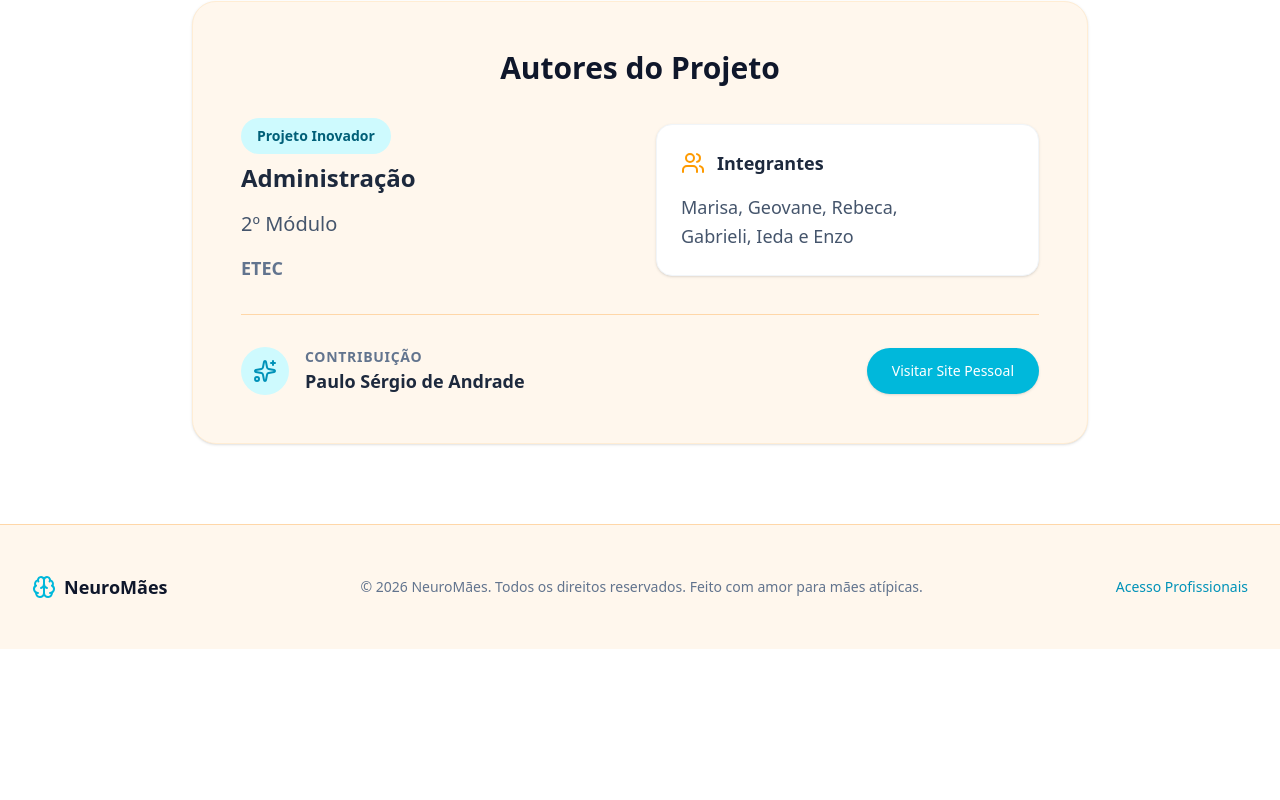
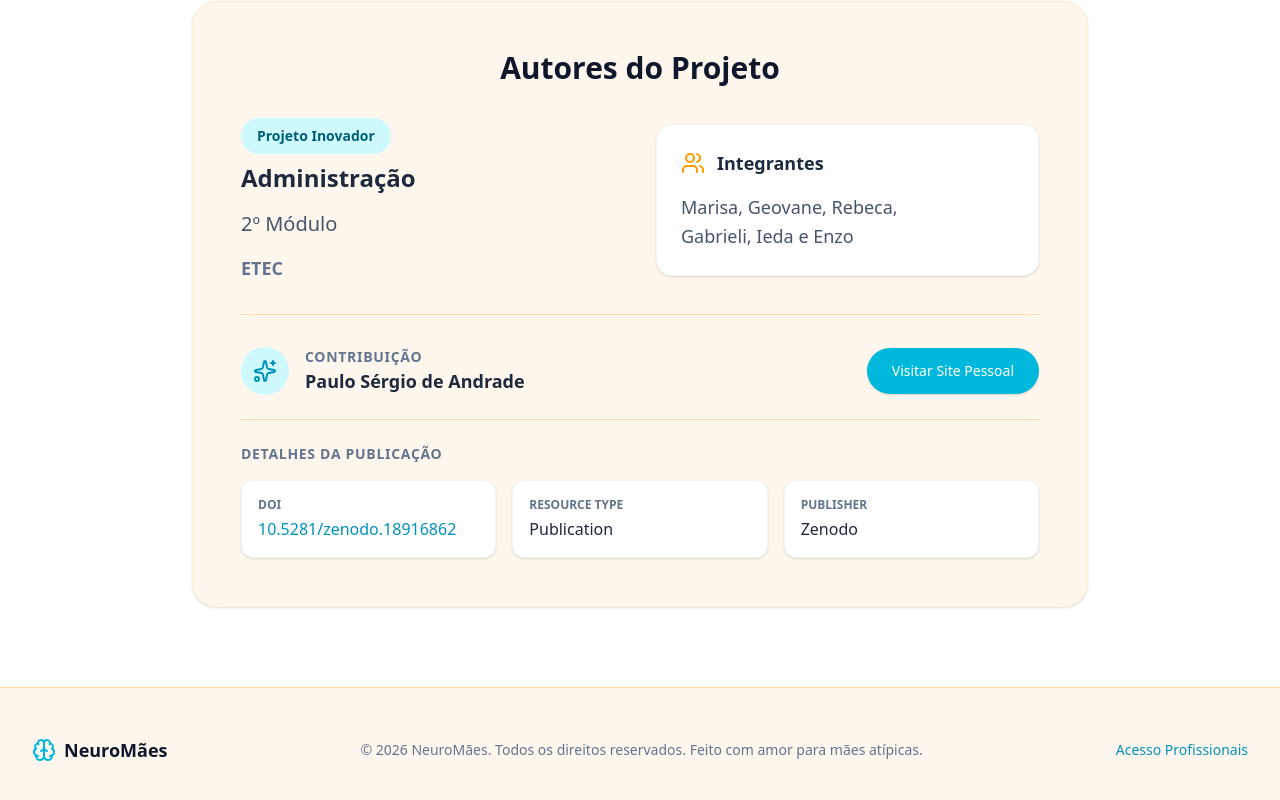
Before and after one commit to RevistaZen10/TMDoctor, a React (Vite) app: page / in a window 1280 px wide. Shown: the part 1979-2779 px from the top of the page. Before the commit the page ends 2628 px from the top, so only its background shows below. Built offline with nearby package versions, Linux system fonts and the light colour scheme.

Commit message:
feat: Add publication details to Home page
Includes DOI, resource type, and publisher information for the publication in a new section on the Home page.

```diff
--- a/src/pages/Home.tsx
+++ b/src/pages/Home.tsx
@@ -201,6 +201,26 @@ export default function Home() {
                 Visitar Site Pessoal
               </a>
             </div>
+
+            <div className="mt-6 pt-6 border-t border-orange-200 text-left">
+              <h4 className="text-sm font-bold text-slate-500 uppercase tracking-wider mb-4">Detalhes da Publicação</h4>
+              <div className="grid grid-cols-1 sm:grid-cols-3 gap-4">
+                <div className="bg-white p-4 rounded-xl border border-slate-100 shadow-sm">
+                  <p className="text-xs text-slate-500 font-semibold uppercase mb-1">DOI</p>
+                  <a href="https://doi.org/10.5281/zenodo.18916862" target="_blank" rel="noopener noreferrer" className="text-cyan-600 hover:text-cyan-700 font-medium break-all">
+                    10.5281/zenodo.18916862
+                  </a>
+                </div>
+                <div className="bg-white p-4 rounded-xl border border-slate-100 shadow-sm">
+                  <p className="text-xs text-slate-500 font-semibold uppercase mb-1">Resource Type</p>
+                  <p className="text-slate-800 font-medium">Publication</p>
+                </div>
+                <div className="bg-white p-4 rounded-xl border border-slate-100 shadow-sm">
+                  <p className="text-xs text-slate-500 font-semibold uppercase mb-1">Publisher</p>
+                  <p className="text-slate-800 font-medium">Zenodo</p>
+                </div>
+              </div>
+            </div>
           </div>
         </div>
       </section>
```
